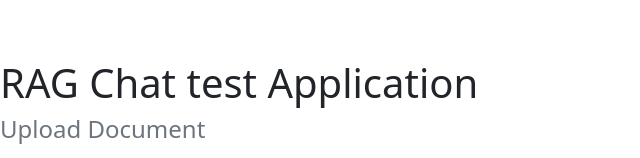
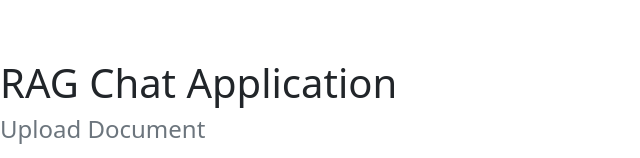
Before and after one commit to konapuramsureshbabu/rag-local-app, a React (Vite) app in the folder frontend/: page / in a window 1280 px wide. Shown: the top 158 px of the page, without its empty margins (0-640 px from the left). Built offline with nearby package versions, Linux system fonts and the light colour scheme; no server answers.

Commit message:
reverted

```diff
--- a/frontend/src/App.jsx
+++ b/frontend/src/App.jsx
@@ -9,7 +9,7 @@ function App() {
       // <Row>
         // <Col>
         <div>
-          <h1>RAG Chat test Application</h1>
+          <h1>RAG Chat Application</h1>
           <FileUpload />
           <Chat />
         </div>
```
